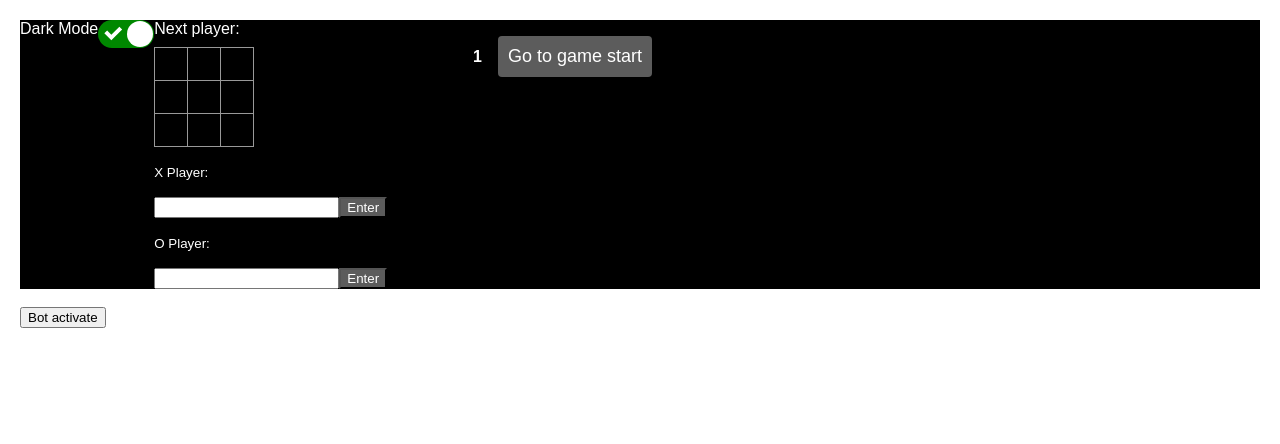
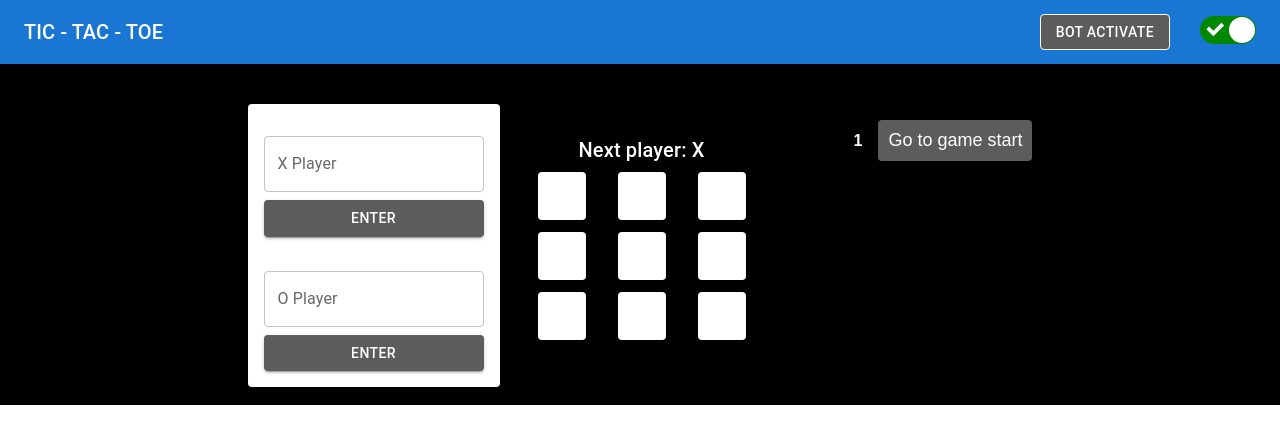
Before and after one commit to DumitruDruta/FOSS, a React (Create React App) app in the folder src/: page / in a window 1280 px wide. Shown: the top 444 px of the page. Built offline with nearby package versions, Linux system fonts and the light colour scheme.

Commit message:
Revamped the page design

```diff
--- a/src/App.js
+++ b/src/App.js
@@ -1,32 +1,52 @@
 import { useState } from "react";
 import ReactSwitch from "react-switch";
-
+import {
+  AppBar,
+  Toolbar,
+  Typography,
+  Button,
+  Grid,
+  Paper,
+  TextField,
+} from "@mui/material";
 
 function Square({ value, onSquareClick }) {
   return (
-    <button className="square" onClick={onSquareClick}>
+    <Button
+      className="square"
+      onClick={onSquareClick}
+      style={{ width: "60px", height: "60px" }}
+    >
+      <Paper
+        style={{
+          width: "100%",
+          height: "100%",
+          display: "flex",
+          alignItems: "center",
+          justifyContent: "center",
+        }}
+        elevation={3}
+      >
         <div className={`pill ${value}`}>{value}</div>
-    </button>
+      </Paper>
+    </Button>
   );
 }
 
-
-function Board({ xIsNext, squares, onPlay, bot}) {
-
+function Board({ xIsNext, squares, onPlay, bot }) {
   const [xname, setXName] = useState("");
-  const [enteredNameX, setenteredNameX] = useState("");
+  const [enteredNameX, setenteredNameX] = useState("X");
   const [oname, setOName] = useState("");
-  const [enteredNameO, setEnteredNameO] = useState("");
+  const [enteredNameO, setEnteredNameO] = useState("O");
 
   function handleClicknameX(e) {
     setenteredNameX(xname);
-    setXName("");
+    // setXName("");
   }
   function handleClicknameO(e) {
     setEnteredNameO(oname);
-    setOName("");
+    // setOName("");
   }
-
 
   function handleClick(i) {
     if (calculateWinner(squares) || squares[i]) {
@@ -42,7 +62,7 @@ function Board({ xIsNext, squares, onPlay, bot}) {
     if (bot) {
       const nulls = [];
       for (let i = 0; i <= 8; i++) {
-        if (!nextSquares[i]){
+        if (!nextSquares[i]) {
           nulls.push(i);
         }
       }
@@ -63,44 +83,114 @@ function Board({ xIsNext, squares, onPlay, bot}) {
 
   return (
     <>
-      <div className="status">{status}</div>
-      <div className="board-row">
-        <Square value={squares[0]} onSquareClick={() => handleClick(0)} />
-        <Square value={squares[1]} onSquareClick={() => handleClick(1)} />
-        <Square value={squares[2]} onSquareClick={() => handleClick(2)} />
-      </div>
-      <div className="board-row">
-        <Square value={squares[3]} onSquareClick={() => handleClick(3)} />
-        <Square value={squares[4]} onSquareClick={() => handleClick(4)} />
-        <Square value={squares[5]} onSquareClick={() => handleClick(5)} />
-      </div>
-      <div className="board-row">
-        <Square value={squares[6]} onSquareClick={() => handleClick(6)} />
-        <Square value={squares[7]} onSquareClick={() => handleClick(7)} />
-        <Square value={squares[8]} onSquareClick={() => handleClick(8)} />
-      </div>
-
-      <div>
-        <p>
-          <small>X Player: {enteredNameX}</small>
-        </p>
-        <input
+      <Grid container spacing={2}>
+        <Grid item xs={6}>
+          <Paper
+            elevation={3}
+            sx={{ padding: 2, display: "flex", flexDirection: "column" }}
+          >
+            <TextField
               type="text"
               onChange={(e) => setXName(e.target.value)}
               value={xname}
+              label="X Player"
+              margin="normal"
             />
-        <button onClick={handleClicknameX}>Enter</button>
-
-        <p>
-          <small>O Player: {enteredNameO}</small>
-        </p>
-        <input
+            <Button
+              onClick={handleClicknameX}
+              variant="contained"
+              color="primary"
+            >
+              Enter
+            </Button>
+            <br />
+            <TextField
               type="text"
               onChange={(e) => setOName(e.target.value)}
               value={oname}
+              label="O Player"
+              margin="normal"
             />
-        <button onClick={handleClicknameO}>Enter</button>
-      </div>
+            <Button
+              onClick={handleClicknameO}
+              variant="contained"
+              color="primary"
+            >
+              Enter
+            </Button>
+          </Paper>
+        </Grid>
+        <Grid item xs={6} style={{ marginTop: "30px" }}>
+          <Grid container direction="column" alignItems="center">
+            <Typography variant="h6" className="status">
+              {status}
+            </Typography>
+
+            <Grid container item spacing={2} justifyContent="center">
+              <Grid item>
+                <Square
+                  value={squares[0]}
+                  onSquareClick={() => handleClick(0)}
+                />
+              </Grid>
+              <Grid item>
+                <Square
+                  value={squares[1]}
+                  onSquareClick={() => handleClick(1)}
+                />
+              </Grid>
+              <Grid item>
+                <Square
+                  value={squares[2]}
+                  onSquareClick={() => handleClick(2)}
+                />
+              </Grid>
+            </Grid>
+
+            <Grid container item spacing={2} justifyContent="center">
+              <Grid item>
+                <Square
+                  value={squares[3]}
+                  onSquareClick={() => handleClick(3)}
+                />
+              </Grid>
+              <Grid item>
+                <Square
+                  value={squares[4]}
+                  onSquareClick={() => handleClick(4)}
+                />
+              </Grid>
+              <Grid item>
+                <Square
+                  value={squares[5]}
+                  onSquareClick={() => handleClick(5)}
+                />
+              </Grid>
+            </Grid>
+
+            <Grid container item spacing={2} justifyContent="center">
+              <Grid item>
+                <Square
+                  value={squares[6]}
+                  onSquareClick={() => handleClick(6)}
+                />
+              </Grid>
+              <Grid item>
+                <Square
+                  value={squares[7]}
+                  onSquareClick={() => handleClick(7)}
+                />
+              </Grid>
+              <Grid item>
+                <Square
+                  value={squares[8]}
+                  onSquareClick={() => handleClick(8)}
+                />
+              </Grid>
+            </Grid>
+          </Grid>
+        </Grid>
+      </Grid>
     </>
   );
 }
@@ -109,7 +199,7 @@ export default function Game() {
   const [bot, setBot] = useState(false);
   const [history, setHistory] = useState([Array(9).fill(null)]);
   const [currentMove, setCurrentMove] = useState(0);
-  const xIsNext = bot ? true : (currentMove % 2 === 0);
+  const xIsNext = bot ? true : currentMove % 2 === 0;
   const currentSquares = history[currentMove];
 
   const [botText, setBotText] = useState("activate");
@@ -129,8 +219,7 @@ export default function Game() {
     setCurrentMove(nextMove);
   }
 
-  function handleBot () {
-
+  function handleBot() {
     if (bot) {
       setBotText("activate");
       setBot(false);
@@ -156,25 +245,48 @@ export default function Game() {
   });
 
   return (
+    <div id={theme}>
+      <AppBar position="static">
+        <Toolbar>
+          <Typography variant="h6" component="div" sx={{ flexGrow: 1 }}>
+            TIC - TAC - TOE
+          </Typography>
+          <Button
+            variant="outlined"
+            color="inherit"
+            onClick={() => handleBot()}
+          >
+            {"Bot " + botText}
+          </Button>
+          <div style={{ marginLeft: "30px" }}>
+            <ReactSwitch onChange={toggleTheme} checked={theme === "dark"} />
+          </div>
+          {/* <label>{theme === "light" ? "Light Mode" : "Dark Mode"}</label> */}
+        </Toolbar>
+      </AppBar>
 
-      <>
-
-
-    <div className="game" id={theme}>
-      <label>{theme === "light" ? "Light Mode" : "Dark Mode"}</label>
-      <ReactSwitch onChange={toggleTheme} checked={theme === "dark"} />
-
+      <div
+        className="game"
+        style={{
+          display: "flex",
+          justifyContent: "center",
+          marginTop: "40px",
+        }}
+      >
         <div className="game-board">
-        <Board xIsNext={xIsNext} squares={currentSquares} onPlay={handlePlay} bot={bot}/>
+          <Board
+            xIsNext={xIsNext}
+            squares={currentSquares}
+            onPlay={handlePlay}
+            bot={bot}
+          />
         </div>
         <div className="game-info">
           <ol className="orderedList">{moves}</ol>
         </div>
       </div>
       <br></br>
-    <div><button onClick= {() => handleBot()}>{"Bot " + botText}</button></div>
-
-      </>
+    </div>
   );
 }
 
--- a/src/styles.css
+++ b/src/styles.css
@@ -1,13 +1,10 @@
-* {
+/* * {
   box-sizing: border-box;
-}
-
-
-
+} */
 
 body {
   font-family: sans-serif;
-  margin: 20px;
+  margin: 0;
   padding: 0;
 }
 
@@ -47,16 +44,6 @@ code {
 
 ul {
   padding-inline-start: 20px;
-}
-
-* {
-  box-sizing: border-box;
-}
-
-body {
-  font-family: sans-serif;
-  margin: 20px;
-  padding: 0;
 }
 
 .square {
@@ -119,10 +106,12 @@ body {
 
 .X {
   color: blue;
+  font-size: large;
 }
 
 .O{
-  color: red
+  color: red;
+  font-size: large;
 }
 
 .buttonStyle {
```
Lines whose indentation alone changed are shown as unchanged.
